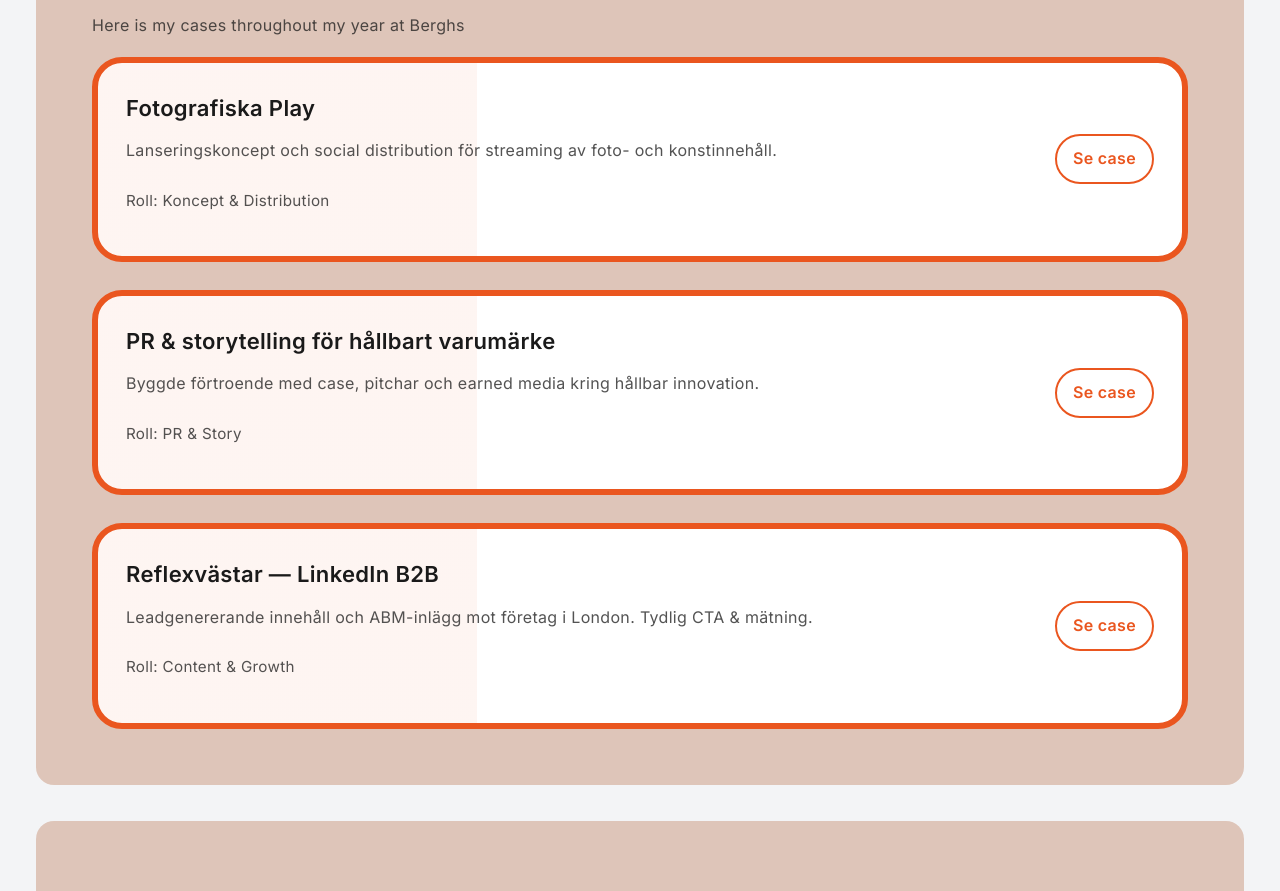
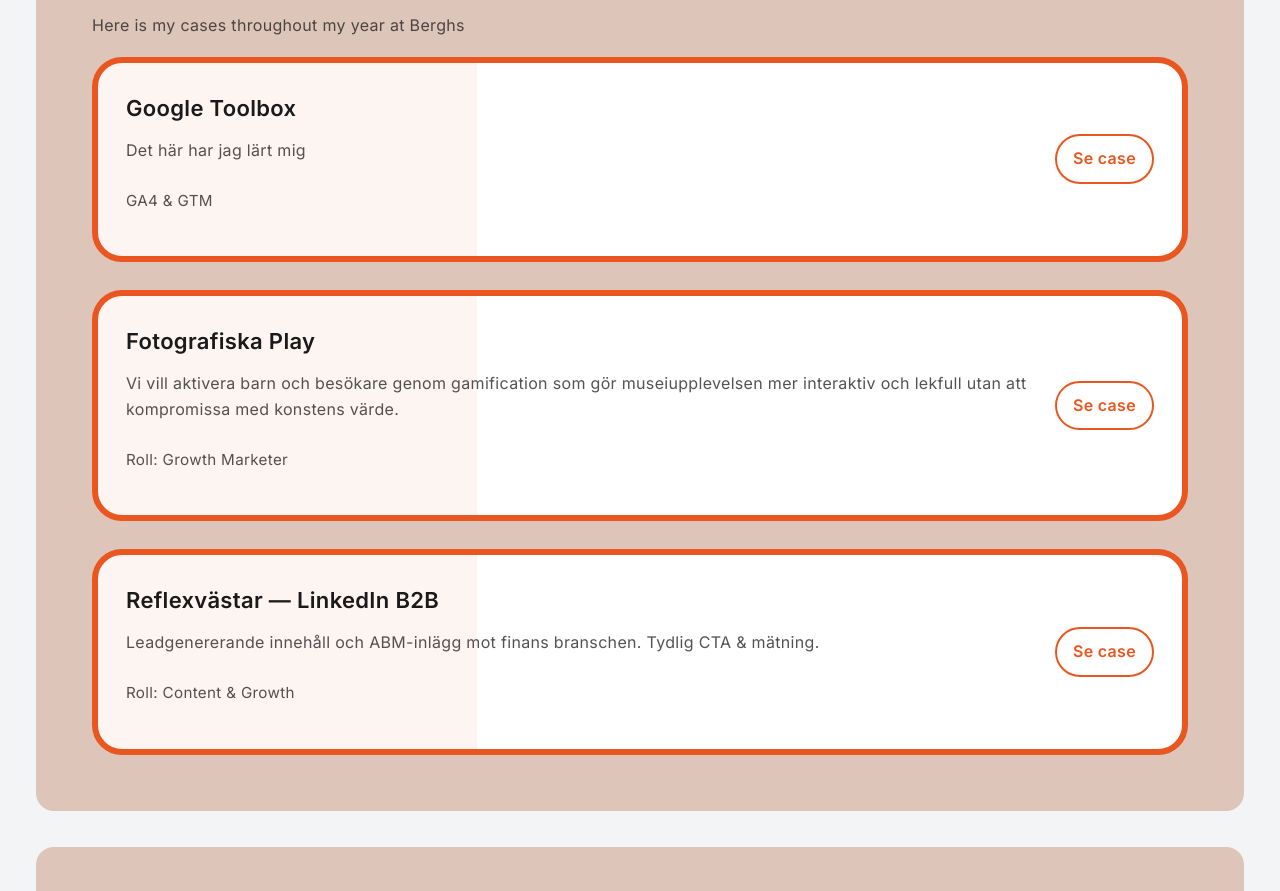
Before and after one commit to elsavonknorring/elsavonknorring.github.io, a plain HTML site: page index.html in a window 1280 px wide. Shown: the part 1935-2826 px from the top of the page. Drawn offline with Linux system fonts and the light colour scheme.

Commit message:
Tagit bort text

```diff
--- a/index.html
+++ b/index.html
@@ -255,9 +255,9 @@
       <!-- Case 1: Fotografiska Play -->
       <article class="case-card" aria-labelledby="case1-title">
         <div class="case-body">
-          <h3 class="case-title" id="case1-title">Fotografiska Play</h3>
-          <p class="case-meta">Lanseringskoncept och social distribution för streaming av foto- och konstinnehåll.</p>
-          <p class="case-role">Roll: Koncept &amp; Distribution</p>
+          <h3 class="case-title" id="case1-title">Google Toolbox</h3>
+          <p class="case-meta">Det här har jag lärt mig</p>
+          <p class="case-role">GA4 & GTM</p>
         </div>
         <a class="case-action" href="#case">Se case</a>
       </article>
@@ -265,9 +265,9 @@
       <!-- Case 2: PR & storytelling -->
       <article class="case-card" aria-labelledby="case2-title">
         <div class="case-body">
-          <h3 class="case-title" id="case2-title">PR &amp; storytelling för hållbart varumärke</h3>
-          <p class="case-meta">Byggde förtroende med case, pitchar och earned media kring hållbar innovation.</p>
-          <p class="case-role">Roll: PR &amp; Story</p>
+          <h3 class="case-title" id="case2-title">Fotografiska Play</h3>
+          <p class="case-meta">Vi vill aktivera barn och besökare genom gamification som gör museiupplevelsen mer interaktiv och lekfull utan att kompromissa med konstens värde.</p>
+          <p class="case-role">Roll: Growth Marketer</p>
         </div>
         <a class="case-action" href="#case">Se case</a>
       </article>
@@ -276,7 +276,7 @@
       <article class="case-card" aria-labelledby="case3-title">
         <div class="case-body">
           <h3 class="case-title" id="case3-title">Reflexvästar — LinkedIn B2B</h3>
-          <p class="case-meta">Leadgenererande innehåll och ABM-inlägg mot företag i London. Tydlig CTA &amp; mätning.</p>
+          <p class="case-meta">Leadgenererande innehåll och ABM-inlägg mot finans branschen. Tydlig CTA &amp; mätning.</p>
           <p class="case-role">Roll: Content &amp; Growth</p>
         </div>
         <a class="case-action" href="#case">Se case</a>
```
